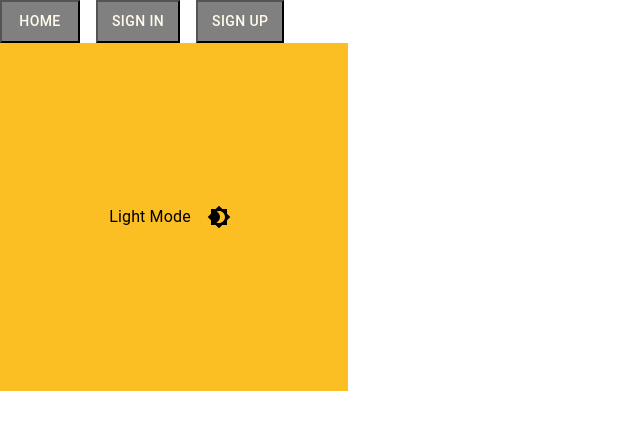
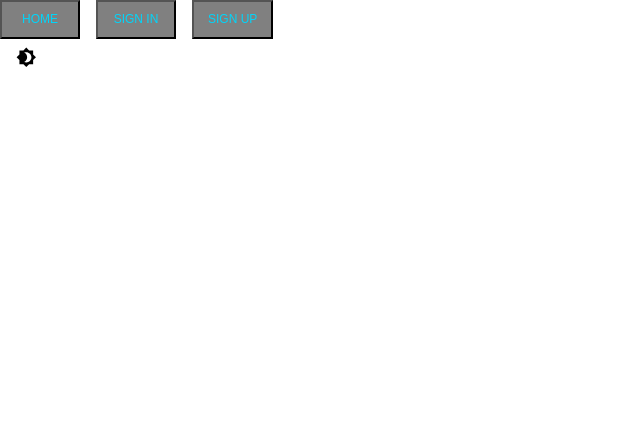
Before and after one commit to spike-rx/book-store, a React (Create React App) app: page / in a window 1280 px wide. Shown: the top 430 px of the page, without its empty margins (0-640 px from the left). Built offline with nearby package versions, Linux system fonts and the light colour scheme.

Commit message:
fix theme

```diff
--- a/src/App.tsx
+++ b/src/App.tsx
@@ -1,59 +1,14 @@
 import { useSelector } from 'react-redux'
-import { useState, useMemo } from 'react'
+import { useMemo } from 'react'
 import React, { createTheme, ThemeProvider } from '@mui/material/styles'
 import Square from './components/square/Square'
 import Header from './components/Header'
-
-const getDesignTokens = (mode: any) => ({
-  palette: {
-    mode,
-    ...(mode === 'light'
-      ? {
-          // palette values for light mode
-          primary: {
-            main: '#fffbeb'
-          },
-          divider: '#fde68a',
-          background: {
-            default: '#fbbf24',
-            paper: '#fbbf24'
-          },
-          text: {
-            primary: '#000',
-            secondary: '#27272a'
-          }
-        }
-      : {
-          // palette values for dark mode
-          primary: {
-            main: '#dbf4ff'
-          },
-          divider: '#004282',
-          background: {
-            default: '#000e21',
-            paper: '#000e21'
-          },
-          text: {
-            primary: '#fff',
-            secondary: '#71717a'
-          }
-        })
-  }
-})
+import { themeSettings } from './theme'
 
 function App () {
-  const [mode, setMode] = useState('light')
-  const darkMode: boolean = useSelector((state: any) => state.theme.darkMode)
+    const mode = useSelector((state: any) => state.theme.mode)
 
-  useMemo(() => {
-    if (darkMode) {
-      setMode('dark')
-    } else {
-      setMode('light')
-    }
-  }, [darkMode])
-
-  const theme = useMemo(() => createTheme(getDesignTokens(mode)), [mode])
+    const theme = useMemo(() => createTheme(themeSettings(mode)), [mode])
 
     return (
         <>
--- a/src/components/Navbar.tsx
+++ b/src/components/Navbar.tsx
@@ -18,7 +18,7 @@ export default function Navbar () {
                     variant="text"
                     href="/"
                 >
-          <Home />Home
+                    <Home/>Home
                 </Button>
             </ButtonStyle>
 
@@ -27,7 +27,7 @@ export default function Navbar () {
                     variant="text"
                     href="/signin"
                 >
-          <SignIn />Sign in
+                    <SignIn/>Sign in
                 </Button>
             </ButtonStyle>
 
@@ -36,7 +36,7 @@ export default function Navbar () {
                     variant="text"
                     href="/signup"
                 >
-          <SignUp />Sign up
+                    <SignUp/>Sign up
                 </Button>
             </ButtonStyle>
         </Stack>
--- a/src/components/square/Square.tsx
+++ b/src/components/square/Square.tsx
@@ -1,46 +1,32 @@
-import { useSelector, useDispatch } from 'react-redux'
-import { Typography, Box, IconButton } from '@mui/material'
+import { useDispatch } from 'react-redux'
+import { IconButton } from '@mui/material'
 import React from 'react'
 import { useTheme } from '@mui/material/styles'
 import Brightness4Icon from '@mui/icons-material/Brightness4'
 import Brightness7Icon from '@mui/icons-material/Brightness7'
-import { toggleTheme } from '../../store/reducers/themeSlice'
+import { setMode } from '../../store/reducers/themeSlice'
 
 export default function Square () {
     const dispatch = useDispatch()
-  const darkMode: boolean = useSelector((state: any) => state.theme.darkMode)
 
     const theme = useTheme()
 
     return (
         <>
-      <Box
-        sx={{
-          display: 'flex',
-          width: '300px',
-          height: '300px',
-          alignItems: 'center',
-          justifyContent: 'center',
-          bgcolor: 'background.default',
-          color: 'text.primary',
-          p: 3
+            <IconButton
+                onClick={() => {
+                    dispatch(setMode())
                 }}
-      >
-        <Typography>{darkMode ? 'Dark' : 'Light'} Mode</Typography>
-        <IconButton
                 sx={{ ml: 1 }}
-          onClick={() => dispatch(toggleTheme())}
-          color='inherit'
-        >
-          { theme.palette.mode === 'dark'
+                color='inherit'>
+                {theme.palette.mode === 'dark'
                     ? (
-              <Brightness7Icon />
+                        <Brightness7Icon/>
                     )
                     : (
-              <Brightness4Icon />
+                        <Brightness4Icon/>
                     )}
             </IconButton>
-      </Box>
         </>
     )
 }
--- a/src/index.tsx
+++ b/src/index.tsx
@@ -4,38 +4,13 @@ import './index.css'
 import App from './App'
 import { store } from './store/store'
 import { Provider } from 'react-redux'
-import {
-  createBrowserRouter,
-  RouterProvider
-} from 'react-router-dom'
-import ErrorPage from './error-page'
-import Home from './components/Home'
-import SignIn from './components/SignIn'
-import SignUp from './components/SignUp'
 
 const root = ReactDOM.createRoot(
     document.getElementById('root') as HTMLElement
 )
 
-const router = createBrowserRouter([
-  {
-    path: '/',
-    element: <Home />,
-    errorElement: <ErrorPage />
-  },
-  {
-    path: '/signin',
-    element: <SignIn />
-  },
-  {
-    path: '/signup',
-    element: <SignUp />
-  }
-])
-
 root.render(
     <React.StrictMode>
-    <RouterProvider router={router} />
         <Provider store={store}>
             <App />
         </Provider>
--- a/src/store/reducers/themeSlice.tsx
+++ b/src/store/reducers/themeSlice.tsx
@@ -1,25 +1,19 @@
 import { createSlice } from '@reduxjs/toolkit'
 
 const initialState = {
-  darkMode: Boolean(localStorage.getItem('darkMode'))
+    mode: 'light'
 }
 
 export const themeSlice = createSlice({
-  name: 'theme',
-  initialState,
-  reducers: {
-    toggleTheme: (state) => {
-      state.darkMode = !state.darkMode
+    name: 'theme',
+    initialState,
+    reducers: {
+        setMode: (state) => {
+            state.mode = state.mode === 'light' ? 'dark' : 'light'
+        }
     }
-  }
 })
 
-export const asyncToggleTheme = () => (dispatch: any) => {
-  const isDarkMode = Boolean(localStorage.getItem('darkMode'))
-  localStorage.setItem('darkMode', (!isDarkMode).toString())
-  dispatch(toggleTheme())
-}
-
-export const { toggleTheme } = themeSlice.actions
+export const { setMode } = themeSlice.actions
 
 export default themeSlice.reducer
--- a/src/store/store.tsx
+++ b/src/store/store.tsx
@@ -2,7 +2,7 @@ import { configureStore } from '@reduxjs/toolkit'
 import themeSlice from './reducers/themeSlice'
 
 export const store = configureStore({
-  reducer: {
-    theme: themeSlice
-  }
+    reducer: {
+        theme: themeSlice
+    }
 })
--- /dev/null
+++ b/src/theme.js
@@ -0,0 +1,106 @@
+// color design tokens export
+export const colorTokens = {
+  grey: {
+    0: '#FFFFFF',
+    10: '#F6F6F6',
+    50: '#F0F0F0',
+    100: '#E0E0E0',
+    200: '#C2C2C2',
+    300: '#A3A3A3',
+    400: '#858585',
+    500: '#666666',
+    600: '#4D4D4D',
+    700: '#333333',
+    800: '#1A1A1A',
+    900: '#0A0A0A',
+    1000: '#000000'
+  },
+  primary: {
+    50: '#E6FBFF',
+    100: '#CCF7FE',
+    200: '#99EEFD',
+    300: '#66E6FC',
+    400: '#33DDFB',
+    500: '#00D5FA',
+    600: '#00A0BC',
+    700: '#006B7D',
+    800: '#00353F',
+    900: '#001519'
+  }
+}
+
+// mui theme settings
+export const themeSettings = (mode) => {
+  return {
+    palette: {
+      mode,
+      ...(mode === 'dark'
+        ? {
+            // palette values for dark mode
+            primary: {
+              dark: colorTokens.primary[200],
+              main: colorTokens.primary[500],
+              light: colorTokens.primary[800]
+            },
+            neutral: {
+              dark: colorTokens.grey[100],
+              main: colorTokens.grey[200],
+              mediumMain: colorTokens.grey[300],
+              medium: colorTokens.grey[400],
+              light: colorTokens.grey[700]
+            },
+            background: {
+              default: colorTokens.grey[900],
+              alt: colorTokens.grey[800]
+            }
+          }
+        : {
+            // palette values for light mode
+            primary: {
+              dark: colorTokens.primary[700],
+              main: colorTokens.primary[500],
+              light: colorTokens.primary[50]
+            },
+            neutral: {
+              dark: colorTokens.grey[700],
+              main: colorTokens.grey[500],
+              mediumMain: colorTokens.grey[400],
+              medium: colorTokens.grey[300],
+              light: colorTokens.grey[50]
+            },
+            background: {
+              default: colorTokens.grey[10],
+              alt: colorTokens.grey[0]
+            }
+          })
+    },
+    typography: {
+      fontFamily: ['Rubik', 'sans-serif'].join(','),
+      fontSize: 12,
+      h1: {
+        fontFamily: ['Rubik', 'sans-serif'].join(','),
+        fontSize: 40
+      },
+      h2: {
+        fontFamily: ['Rubik', 'sans-serif'].join(','),
+        fontSize: 32
+      },
+      h3: {
+        fontFamily: ['Rubik', 'sans-serif'].join(','),
+        fontSize: 24
+      },
+      h4: {
+        fontFamily: ['Rubik', 'sans-serif'].join(','),
+        fontSize: 20
+      },
+      h5: {
+        fontFamily: ['Rubik', 'sans-serif'].join(','),
+        fontSize: 16
+      },
+      h6: {
+        fontFamily: ['Rubik', 'sans-serif'].join(','),
+        fontSize: 14
+      }
+    }
+  }
+}
```
Also changed, not shown: src/components/Header.tsx (+5 -5 lines), src/components/Home.tsx (+4 -4 lines), src/components/SignIn.tsx (+4 -4 lines), src/components/SignUp.tsx (+4 -4 lines), .eslintrc.yml. Lines whose indentation alone changed are shown as unchanged.
